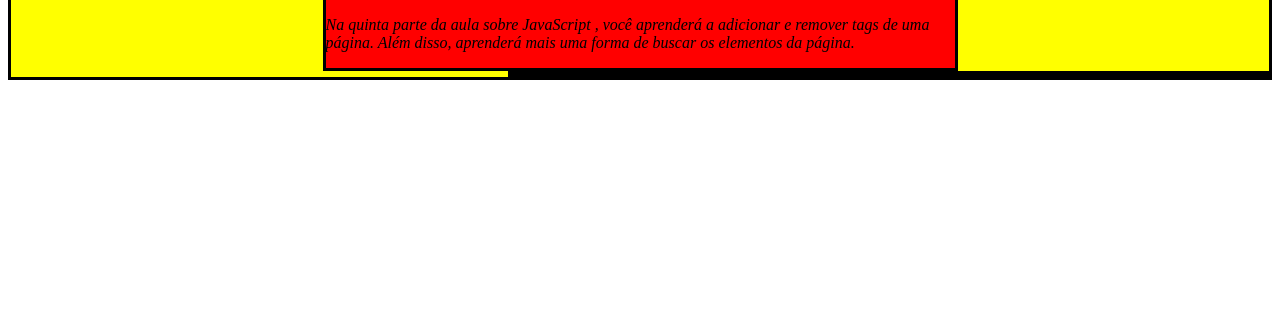
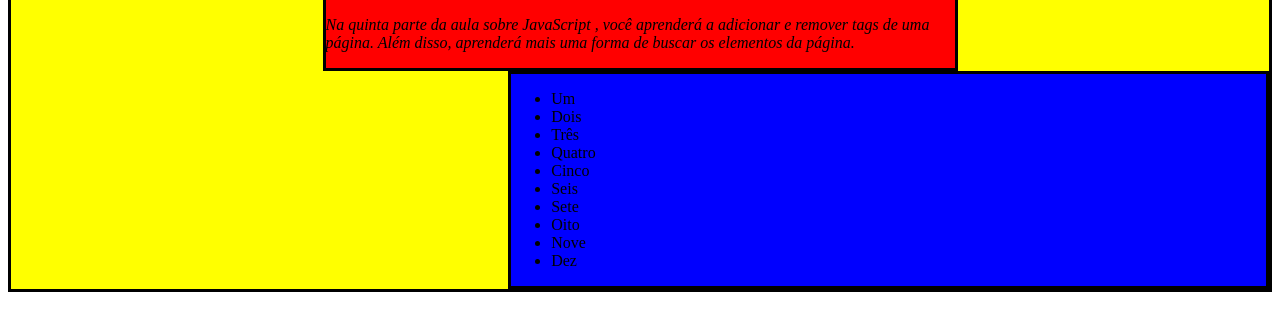
Before and after one commit to renatosbispo/trybe-exercises, a plain HTML site: page bloco_5/dia_2/index.html in a window 1280 px wide. Shown: the part 292-622 px from the top of the page. Drawn offline with Linux system fonts and the light colour scheme.

Commit message:
Finish exercise 8

```diff
--- a/bloco_5/dia_2/index.html
+++ b/bloco_5/dia_2/index.html
@@ -93,6 +93,18 @@
       leftContentImg.src = 'https://picsum.photos/200';
       leftContentImg.className = 'small-image';
       document.querySelector('.left-content').appendChild(leftContentImg);
+
+      // 8. Adicione uma lista não ordenada com os valores de 1 a 10 por extenso como valores da lista. Essa lista deve ser filha do div criado no passo 6
+      let numbersNames = ['Um', 'Dois', 'Três', 'Quatro', 'Cinco', 'Seis', 'Sete', 'Oito', 'Nove', 'Dez'];
+      let rightContentList = document.createElement('ul');
+      let listItem;
+
+      for (numberName of numbersNames) {
+        listItem = document.createElement('li');
+        listItem.innerText = numberName;
+        rightContentList.appendChild(listItem);
+      }
+      document.querySelector('.right-content').appendChild(rightContentList);
     </script>
   </body>
 </html>
```
